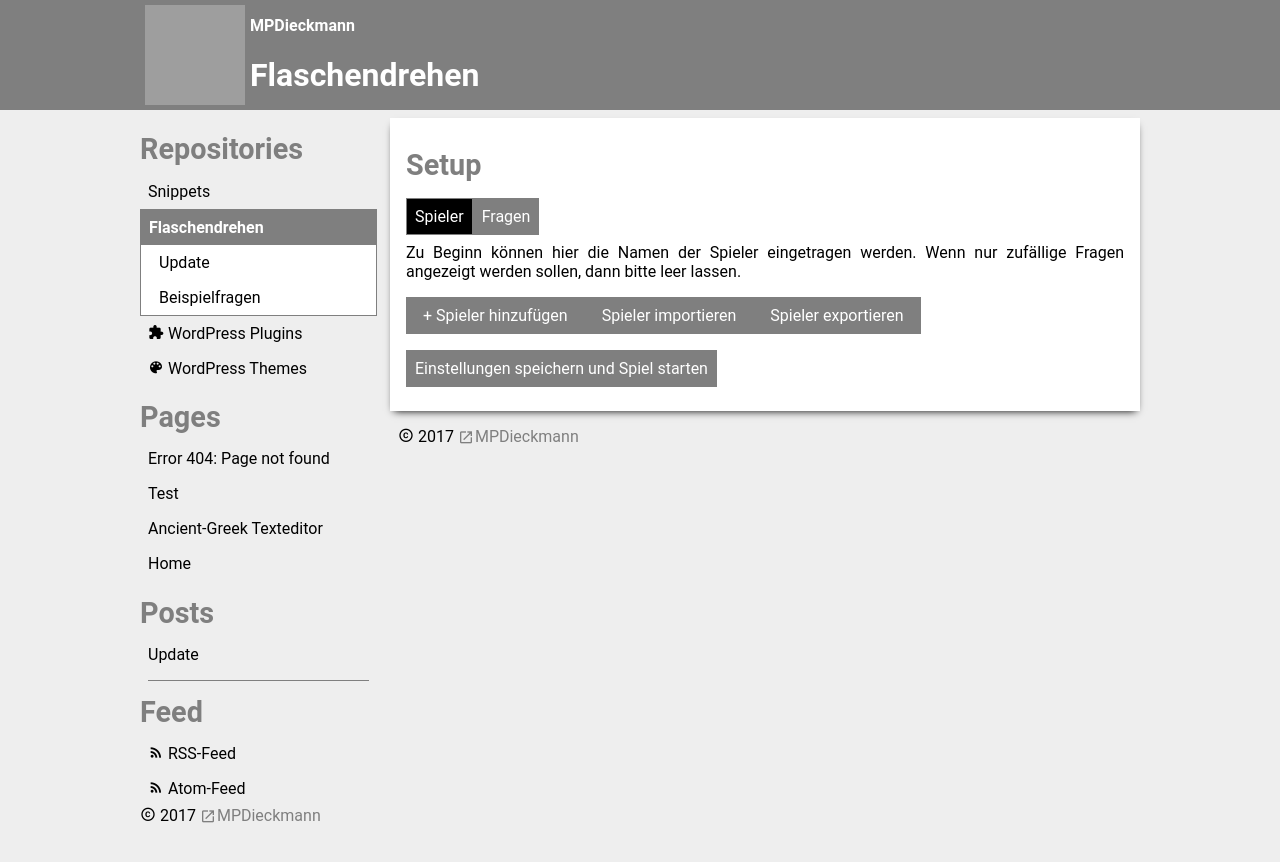
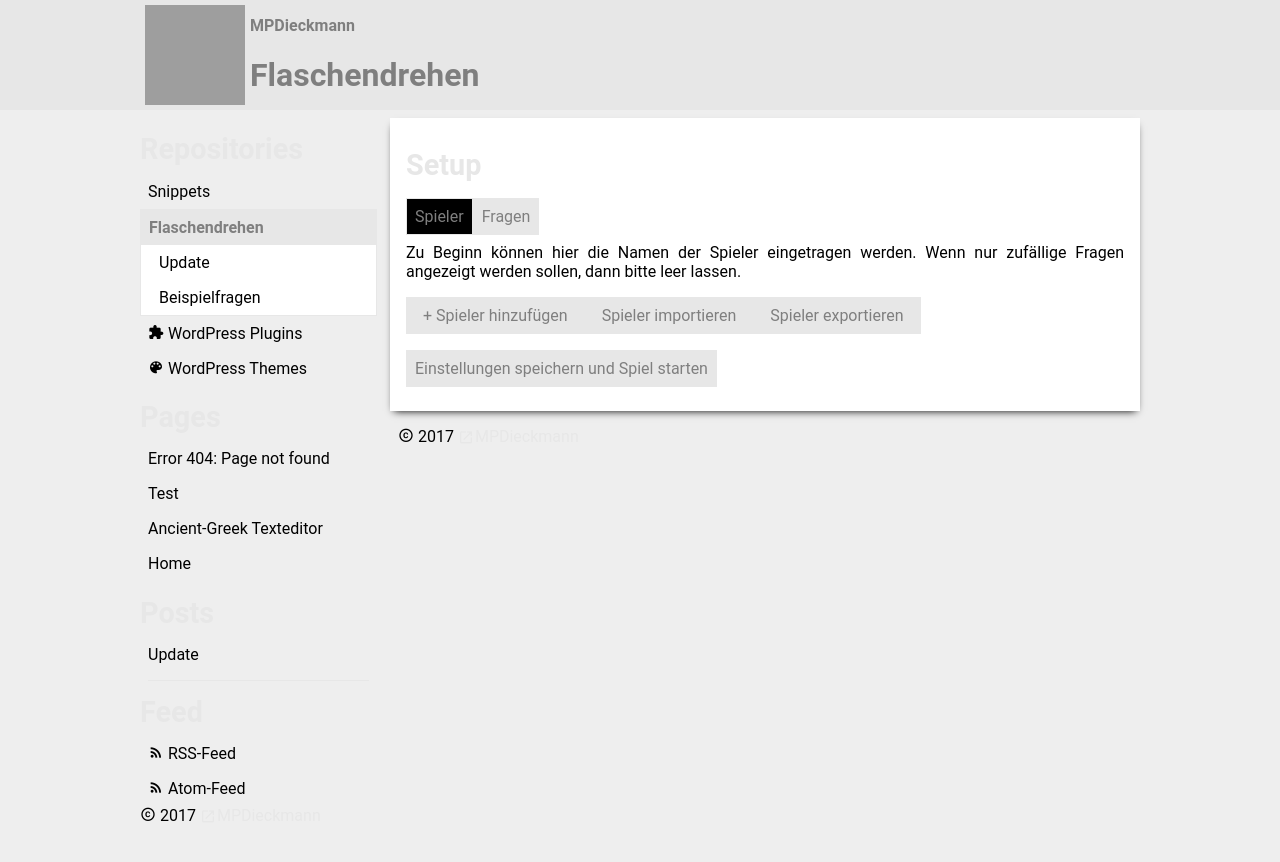
Before and after one commit to MPDieckmann/mpdieckmann.github.io, a Jekyll site: the page built from _repositories/flaschendrehen.html, in a window 1280 px wide. Shown: the top 862 px of the page. Built offline with Jekyll 4.4.1, drawn with Linux system fonts in a browser that asks for light colours; some web fonts are replaced; grey boxes are pictures that could not be loaded.

Commit message:
Update flaschendrehen.html

```diff
--- a/_repositories/flaschendrehen.html
+++ b/_repositories/flaschendrehen.html
@@ -1,6 +1,7 @@
 ---
 title: "Flaschendrehen"
-themecolor: "#7f7f7f"
+themecolor: "#e7e7e7"
+themedforecolor: "#7f7f7f"
 showmeta: false
 ---
 <app-view id="app-view" class="setup">
```
